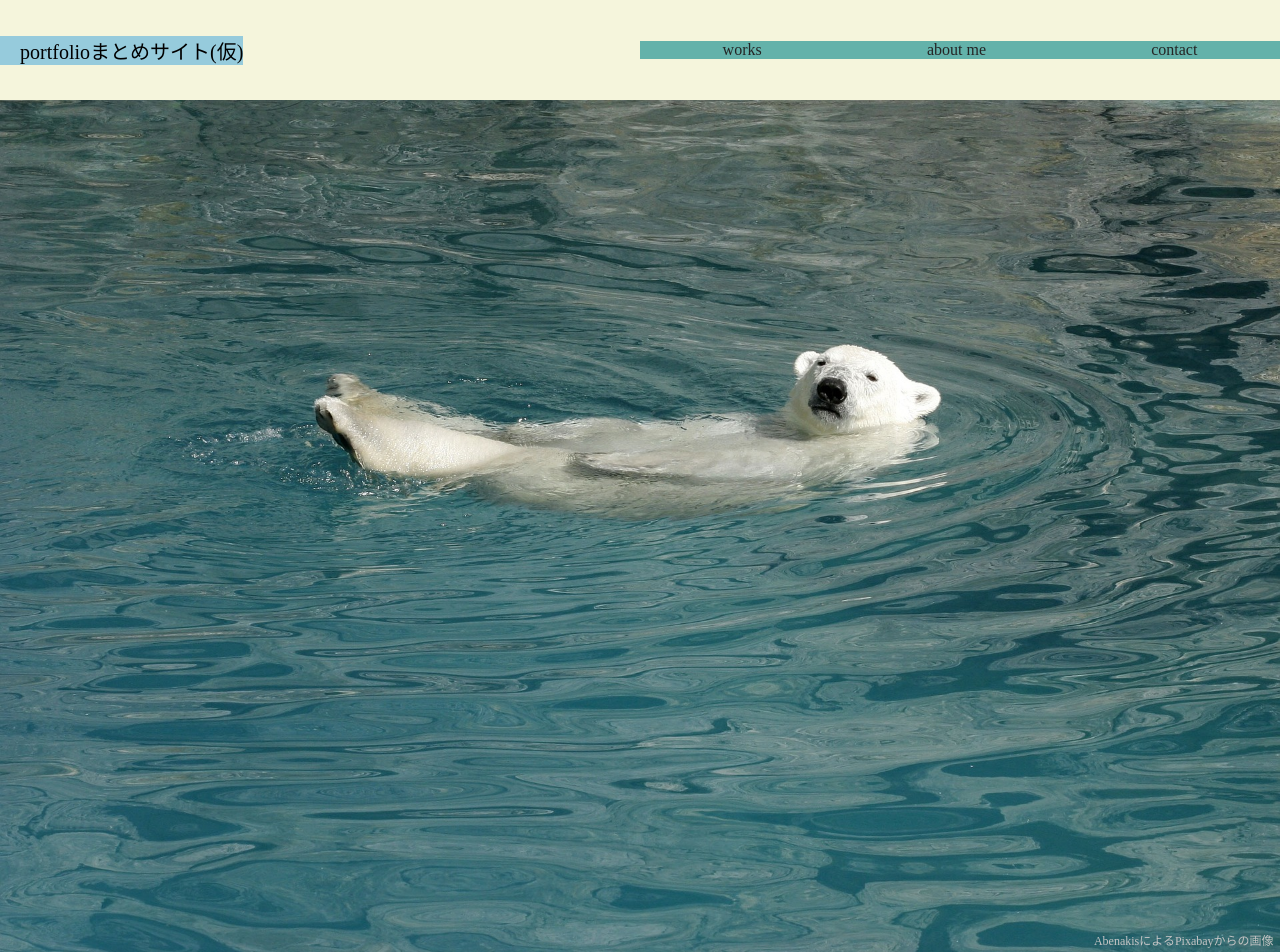
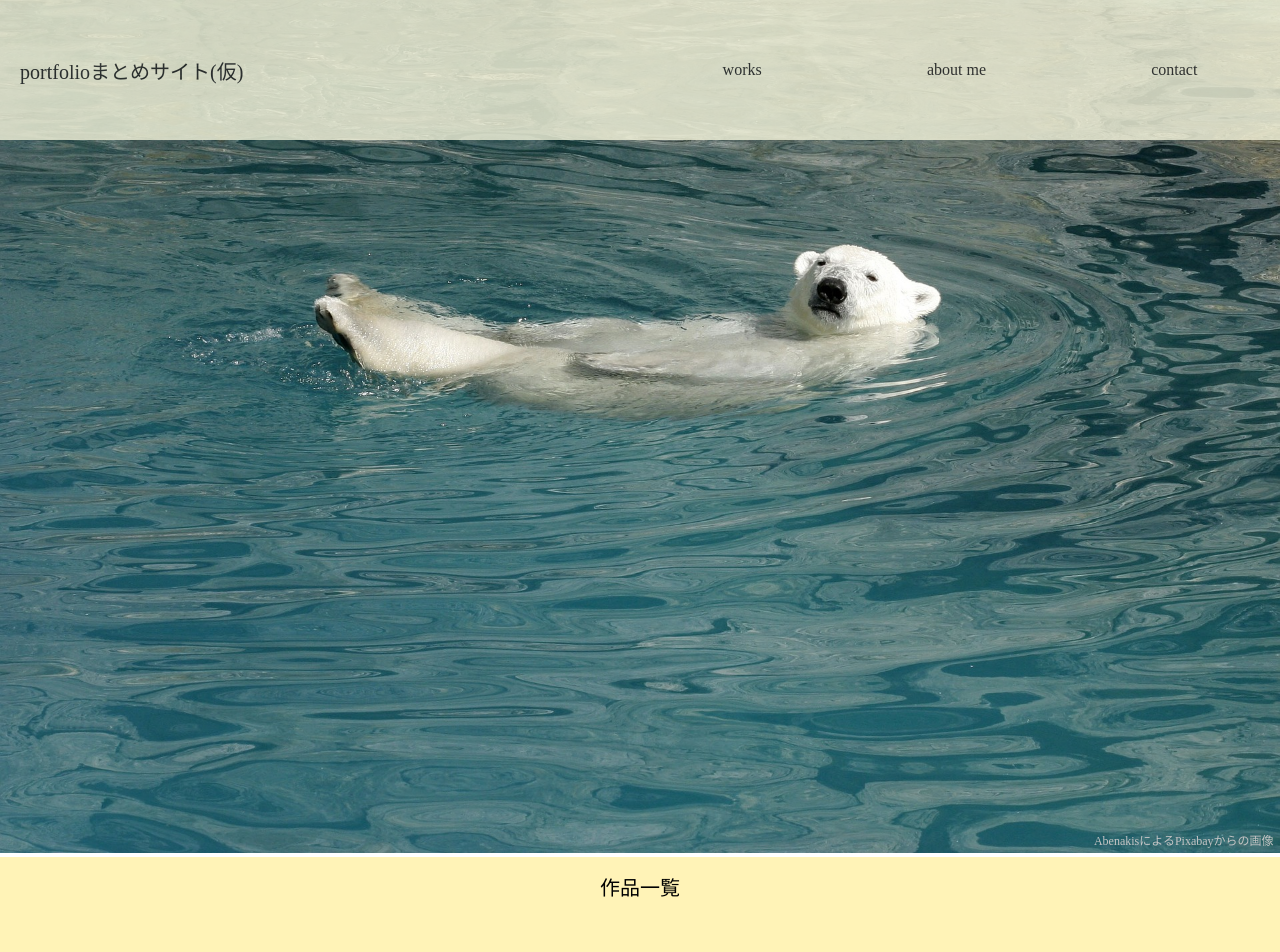
Before and after one commit to kysh555/portfolio, a PHP site: page / in a window 1280 px wide. Shown: the top 952 px of the page. Run offline with PHP 8.4, Linux system fonts and the light colour scheme.

Commit message:
style: design header

```diff
--- a/index.css
+++ b/index.css
@@ -8,35 +8,35 @@
   margin: 0;
 }
 
-header {
-  height: 100px;
-}
-
 /* ヘッダー */
 #header-bar {
   position: fixed;
   background-color: beige;
   width: 100%;
-  height: 100px;
+  height: 140px;
   display: flex;
   justify-content: space-between;
   align-items: center;
   z-index: 20;
+  opacity: 0.8;
+  transition: 0.6s;
+}
+
+#header-bar.transform {
+  background-color: rgb(202, 153, 153, 0.5);
+  height: 50px;
+  transition: 0.6s;
 }
 
 /* ヘッダー左側（タイトル部分） */
-#header-left {
-  background-color: #96cbdc;
-}
-
 #header-title {
   font-size: 20px;
   margin-left: 20px;
+  color: #252525;
 }
 
 /* ヘッダー右側（メニュー部分） */
 #header-right {
-  background-color: #63b2aa;
   width: 50%;
 }
 
```
